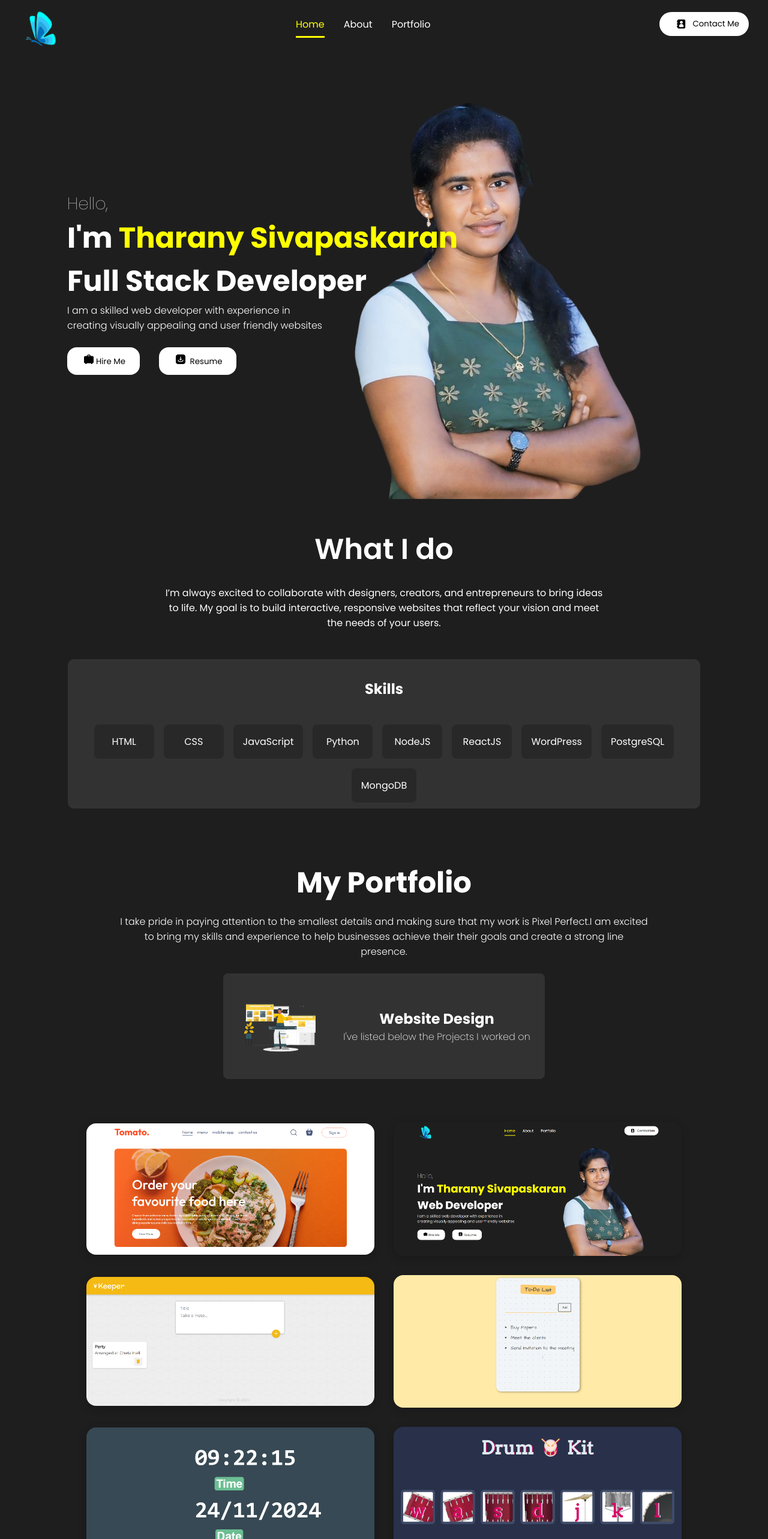
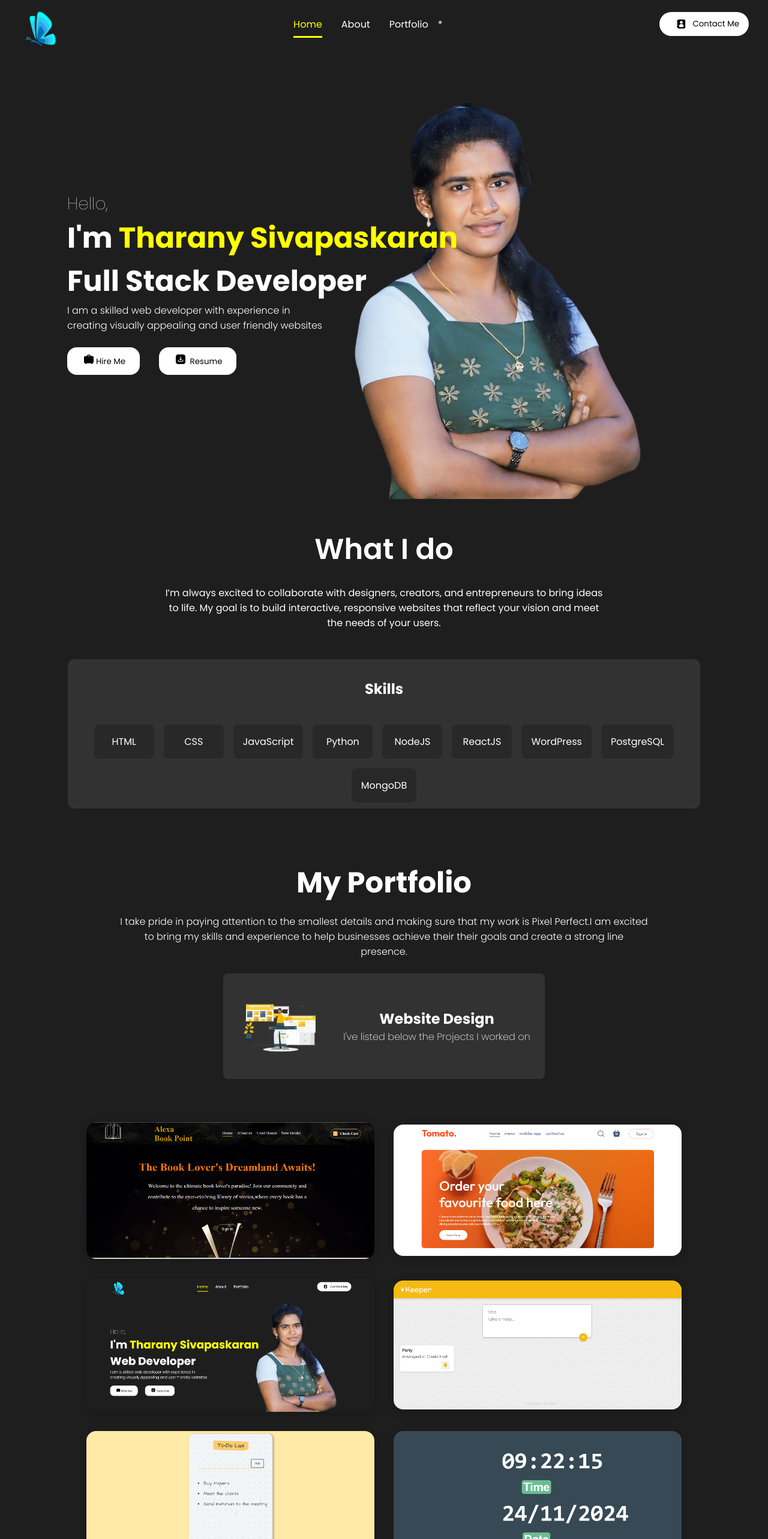
Before and after one commit to tharany2194/portfolio, a React (Create React App) app: page / in a window 1280 px wide. Shown: the top 2566 px of the page at 60% size. Built offline with nearby package versions, Linux system fonts and the light colour scheme.

Commit message:
update new project work

```diff
--- a/package.json
+++ b/package.json
@@ -16,6 +16,7 @@
     "web-vitals": "^2.1.4"
   },
   "scripts": {
+    "type": "vite",
     "start": "react-scripts start",
     "build": "react-scripts build",
     "test": "react-scripts test",
--- a/src/components/NavBar/navbar.js
+++ b/src/components/NavBar/navbar.js
@@ -15,7 +15,7 @@ const Navbar = () => {
         <Link activeClass='active' to='skills' spy={true} offset={-100} duration={500} className='desktopMenuListItem' >About</Link>
         <Link activeClass='active' to='works' spy={true} offset={-100} duration={500} className='desktopMenuListItem' >Portfolio</Link>
 
-
+*
       </div>
       <Link to='contactPage' spy={true} offset={-100} duration={500}> < button className='desktopMenuBtn' onClick={()=>{document.getElementById("contactPage").scrollIntoView({behavior:'smooth'});
     }}>
--- a/src/components/Works/works.js
+++ b/src/components/Works/works.js
@@ -11,6 +11,7 @@ import todolist from '../../assets/todolist.png'
 import tomatoApp from '../../assets/tomato-app.png'
 import websiteImg from '../../assets/website design.png'
 import portfolio from '../../assets/Portfolio_screen_shot.png'
+import alexa from '../../assets/alexa-frontend.png'
 
 
 
@@ -38,6 +39,9 @@ const Works = () => {
 
 
             <div className='worksImgs'>
+            <img
+          onClick={() => window.open('https://alexa-frontend.netlify.app/', '_blank')}
+            title="Click on this image to see my work!" src={alexa} alt='' className='worksImg' />
             <img src={tomatoApp} title="This Project is not hosted yet!" alt='' className='worksImg' />
             <img title="Current Page!" src={portfolio} alt='' className='worksImg' />
 
```
Also changed, not shown: src/assets/alexa-frontend.png (added), 1 other file (tests, documents, lock files or other folders).
